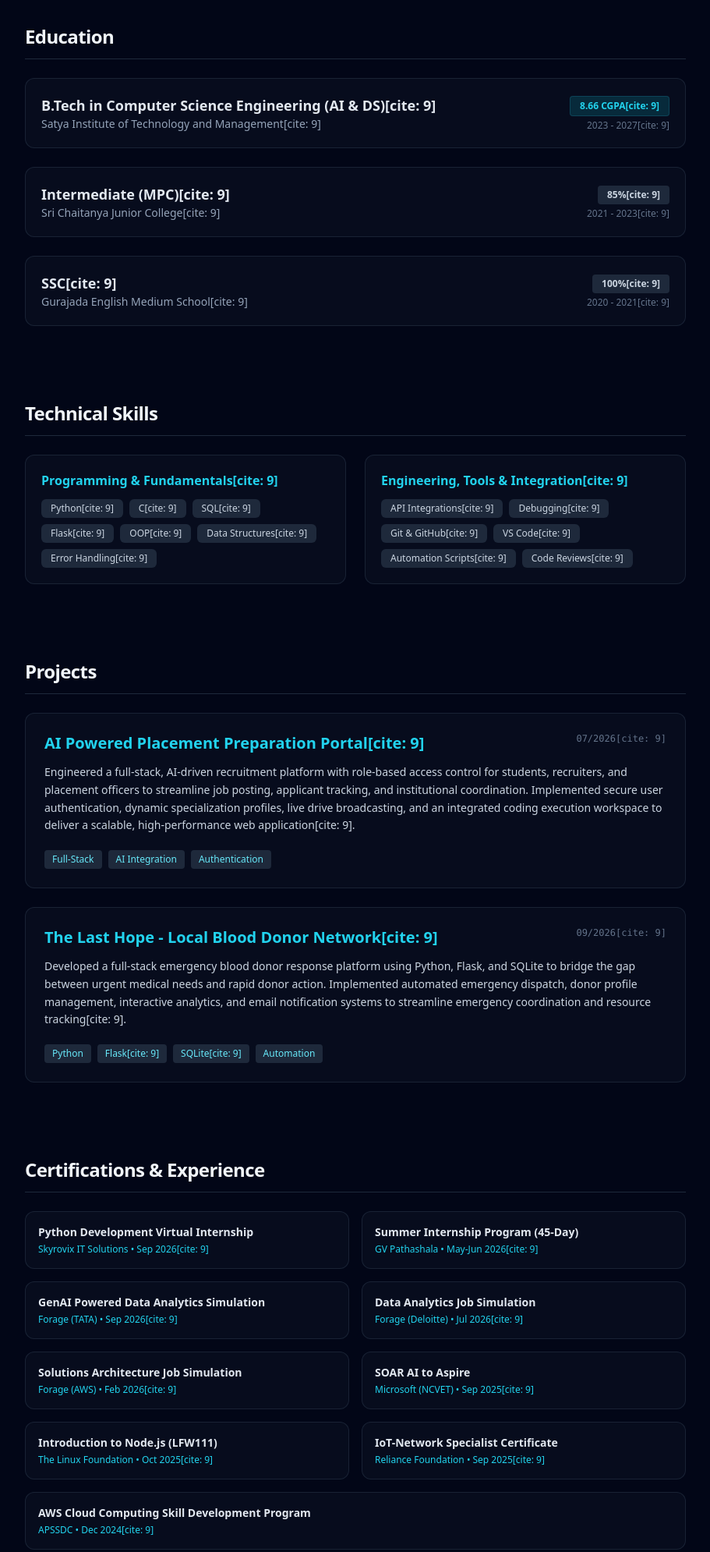
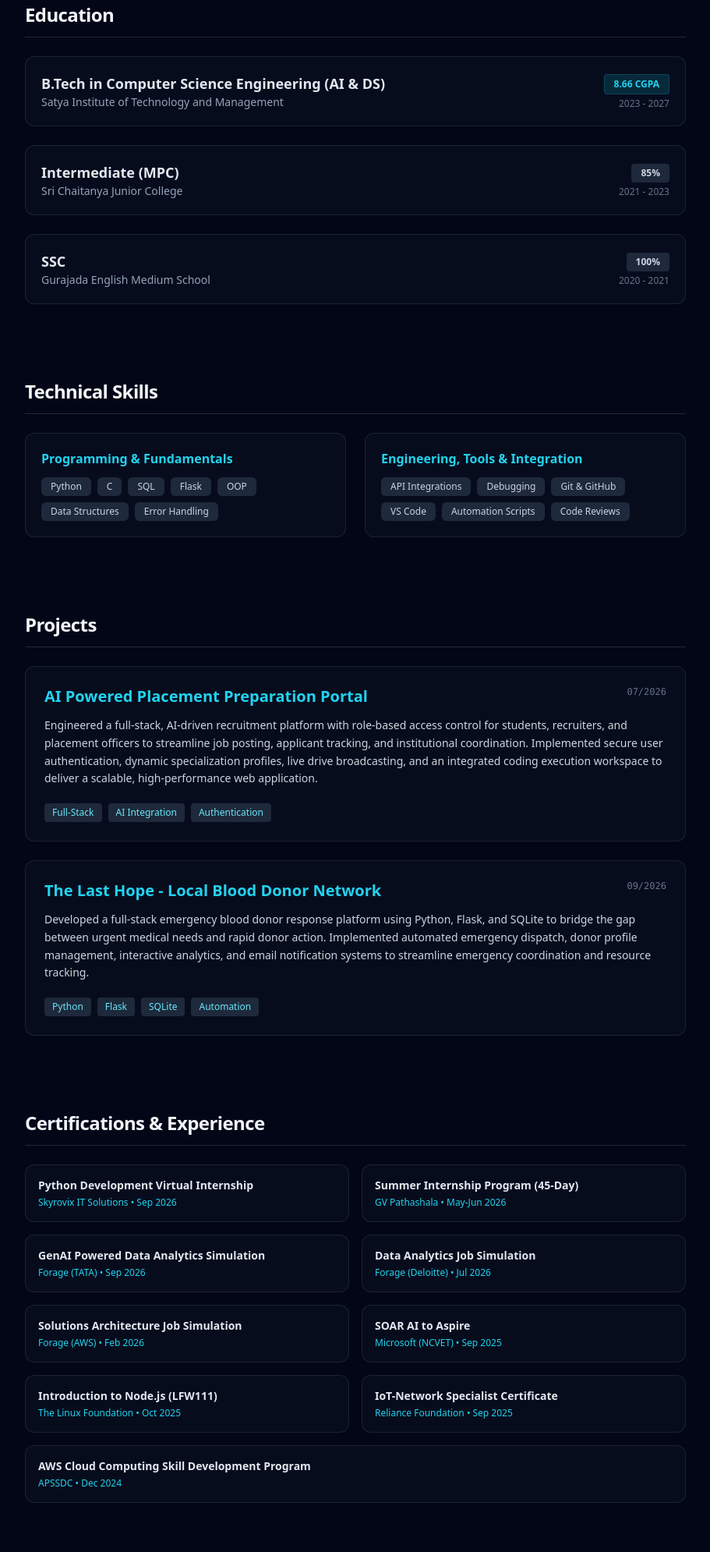
Before and after one commit to srinitya543-bot/Portfolio, a plain HTML site: page index.html in a window 1280 px wide. Shown: the part 567-2557 px from the top of the page at 78% size, without its empty margins (184-1095 px from the left). Drawn offline with nearby package versions, Linux system fonts and the light colour scheme.

Commit message:
Remove citation references from index.html

```diff
--- a/index.html
+++ b/index.html
@@ -34,7 +34,7 @@
                 Hi, I'm <span class="bg-gradient-to-r from-cyan-400 via-blue-400 to-indigo-500 bg-clip-text text-transparent">Katikireddy Srinitya</span>
             </h1>
             <p class="text-slate-300 text-base md:text-lg leading-relaxed max-w-3xl">
-                Motivated B.Tech Computer Science Engineering undergraduate specializing in Artificial Intelligence and Data Science[cite: 8], demonstrating a strong technical foundation in Python, C, Flask, SQL, data structures, and object-oriented programming[cite: 8]. Proficient in debugging, data processing, API integration, and building scalable software solutions[cite: 8].
+                Motivated B.Tech Computer Science Engineering undergraduate specializing in Artificial Intelligence and Data Science, demonstrating a strong technical foundation in Python, C, Flask, SQL, data structures, and object-oriented programming. Proficient in debugging, data processing, API integration, and building scalable software solutions.
             </p>
             <div class="flex flex-wrap gap-4 pt-2">
                 <a href="#projects" class="px-6 py-3 rounded-lg bg-cyan-500 hover:bg-cyan-400 text-slate-950 font-semibold transition">View Projects</a>
@@ -49,34 +49,34 @@
             <div class="space-y-6">
                 <div class="p-5 rounded-xl bg-slate-900/40 border border-slate-800/80 flex flex-col md:flex-row justify-between items-start md:items-center gap-2">
                     <div>
-                        <h3 class="font-bold text-lg text-slate-200">B.Tech in Computer Science Engineering (AI & DS)[cite: 9]</h3>
-                        <p class="text-slate-400 text-sm">Satya Institute of Technology and Management[cite: 9]</p>
+                        <h3 class="font-bold text-lg text-slate-200">B.Tech in Computer Science Engineering (AI & DS)</h3>
+                        <p class="text-slate-400 text-sm">Satya Institute of Technology and Management</p>
                     </div>
                     <div class="text-right">
-                        <span class="inline-block px-3 py-1 rounded bg-cyan-950/80 text-cyan-400 text-xs font-semibold border border-cyan-800/50">8.66 CGPA[cite: 9]</span>
-                        <p class="text-slate-500 text-xs mt-1">2023 - 2027[cite: 9]</p>
+                        <span class="inline-block px-3 py-1 rounded bg-cyan-950/80 text-cyan-400 text-xs font-semibold border border-cyan-800/50">8.66 CGPA</span>
+                        <p class="text-slate-500 text-xs mt-1">2023 - 2027</p>
                     </div>
                 </div>
 
                 <div class="p-5 rounded-xl bg-slate-900/40 border border-slate-800/80 flex flex-col md:flex-row justify-between items-start md:items-center gap-2">
                     <div>
-                        <h3 class="font-bold text-lg text-slate-200">Intermediate (MPC)[cite: 9]</h3>
-                        <p class="text-slate-400 text-sm">Sri Chaitanya Junior College[cite: 9]</p>
+                        <h3 class="font-bold text-lg text-slate-200">Intermediate (MPC)</h3>
+                        <p class="text-slate-400 text-sm">Sri Chaitanya Junior College</p>
                     </div>
                     <div class="text-right">
-                        <span class="inline-block px-3 py-1 rounded bg-slate-800 text-slate-300 text-xs font-semibold">85%[cite: 9]</span>
-                        <p class="text-slate-500 text-xs mt-1">2021 - 2023[cite: 9]</p>
+                        <span class="inline-block px-3 py-1 rounded bg-slate-800 text-slate-300 text-xs font-semibold">85%</span>
+                        <p class="text-slate-500 text-xs mt-1">2021 - 2023</p>
                     </div>
                 </div>
 
                 <div class="p-5 rounded-xl bg-slate-900/40 border border-slate-800/80 flex flex-col md:flex-row justify-between items-start md:items-center gap-2">
                     <div>
-                        <h3 class="font-bold text-lg text-slate-200">SSC[cite: 9]</h3>
-                        <p class="text-slate-400 text-sm">Gurajada English Medium School[cite: 9]</p>
+                        <h3 class="font-bold text-lg text-slate-200">SSC</h3>
+                        <p class="text-slate-400 text-sm">Gurajada English Medium School</p>
                     </div>
                     <div class="text-right">
-                        <span class="inline-block px-3 py-1 rounded bg-slate-800 text-slate-300 text-xs font-semibold">100%[cite: 9]</span>
-                        <p class="text-slate-500 text-xs mt-1">2020 - 2021[cite: 9]</p>
+                        <span class="inline-block px-3 py-1 rounded bg-slate-800 text-slate-300 text-xs font-semibold">100%</span>
+                        <p class="text-slate-500 text-xs mt-1">2020 - 2021</p>
                     </div>
                 </div>
             </div>
@@ -87,26 +87,26 @@
             <h2 class="text-2xl font-bold tracking-tight border-b border-slate-800 pb-3">Technical Skills</h2>
             <div class="grid grid-cols-1 md:grid-cols-2 gap-6">
                 <div class="p-5 rounded-xl bg-slate-900/40 border border-slate-800/80 space-y-3">
-                    <h3 class="font-semibold text-cyan-400">Programming & Fundamentals[cite: 9]</h3>
+                    <h3 class="font-semibold text-cyan-400">Programming & Fundamentals</h3>
                     <div class="flex flex-wrap gap-2">
-                        <span class="px-3 py-1 rounded-md bg-slate-800 text-xs text-slate-300">Python[cite: 9]</span>
-                        <span class="px-3 py-1 rounded-md bg-slate-800 text-xs text-slate-300">C[cite: 9]</span>
-                        <span class="px-3 py-1 rounded-md bg-slate-800 text-xs text-slate-300">SQL[cite: 9]</span>
-                        <span class="px-3 py-1 rounded-md bg-slate-800 text-xs text-slate-300">Flask[cite: 9]</span>
-                        <span class="px-3 py-1 rounded-md bg-slate-800 text-xs text-slate-300">OOP[cite: 9]</span>
-                        <span class="px-3 py-1 rounded-md bg-slate-800 text-xs text-slate-300">Data Structures[cite: 9]</span>
-                        <span class="px-3 py-1 rounded-md bg-slate-800 text-xs text-slate-300">Error Handling[cite: 9]</span>
+                        <span class="px-3 py-1 rounded-md bg-slate-800 text-xs text-slate-300">Python</span>
+                        <span class="px-3 py-1 rounded-md bg-slate-800 text-xs text-slate-300">C</span>
+                        <span class="px-3 py-1 rounded-md bg-slate-800 text-xs text-slate-300">SQL</span>
+                        <span class="px-3 py-1 rounded-md bg-slate-800 text-xs text-slate-300">Flask</span>
+                        <span class="px-3 py-1 rounded-md bg-slate-800 text-xs text-slate-300">OOP</span>
+                        <span class="px-3 py-1 rounded-md bg-slate-800 text-xs text-slate-300">Data Structures</span>
+                        <span class="px-3 py-1 rounded-md bg-slate-800 text-xs text-slate-300">Error Handling</span>
                     </div>
                 </div>
                 <div class="p-5 rounded-xl bg-slate-900/40 border border-slate-800/80 space-y-3">
-                    <h3 class="font-semibold text-cyan-400">Engineering, Tools & Integration[cite: 9]</h3>
+                    <h3 class="font-semibold text-cyan-400">Engineering, Tools & Integration</h3>
                     <div class="flex flex-wrap gap-2">
-                        <span class="px-3 py-1 rounded-md bg-slate-800 text-xs text-slate-300">API Integrations[cite: 9]</span>
-                        <span class="px-3 py-1 rounded-md bg-slate-800 text-xs text-slate-300">Debugging[cite: 9]</span>
-                        <span class="px-3 py-1 rounded-md bg-slate-800 text-xs text-slate-300">Git & GitHub[cite: 9]</span>
-                        <span class="px-3 py-1 rounded-md bg-slate-800 text-xs text-slate-300">VS Code[cite: 9]</span>
-                        <span class="px-3 py-1 rounded-md bg-slate-800 text-xs text-slate-300">Automation Scripts[cite: 9]</span>
-                        <span class="px-3 py-1 rounded-md bg-slate-800 text-xs text-slate-300">Code Reviews[cite: 9]</span>
+                        <span class="px-3 py-1 rounded-md bg-slate-800 text-xs text-slate-300">API Integrations</span>
+                        <span class="px-3 py-1 rounded-md bg-slate-800 text-xs text-slate-300">Debugging</span>
+                        <span class="px-3 py-1 rounded-md bg-slate-800 text-xs text-slate-300">Git & GitHub</span>
+                        <span class="px-3 py-1 rounded-md bg-slate-800 text-xs text-slate-300">VS Code</span>
+                        <span class="px-3 py-1 rounded-md bg-slate-800 text-xs text-slate-300">Automation Scripts</span>
+                        <span class="px-3 py-1 rounded-md bg-slate-800 text-xs text-slate-300">Code Reviews</span>
                     </div>
                 </div>
             </div>
@@ -119,11 +119,11 @@
                 <!-- Project 1 -->
                 <div class="p-6 rounded-xl bg-slate-900/40 border border-slate-800/80 space-y-3">
                     <div class="flex justify-between items-start">
-                        <h3 class="text-xl font-bold text-cyan-400">AI Powered Placement Preparation Portal[cite: 9]</h3>
-                        <span class="text-xs text-slate-500 font-mono">07/2026[cite: 9]</span>
+                        <h3 class="text-xl font-bold text-cyan-400">AI Powered Placement Preparation Portal</h3>
+                        <span class="text-xs text-slate-500 font-mono">07/2026</span>
                     </div>
                     <p class="text-sm text-slate-300 leading-relaxed">
-                        Engineered a full-stack, AI-driven recruitment platform with role-based access control for students, recruiters, and placement officers to streamline job posting, applicant tracking, and institutional coordination. Implemented secure user authentication, dynamic specialization profiles, live drive broadcasting, and an integrated coding execution workspace to deliver a scalable, high-performance web application[cite: 9].
+                        Engineered a full-stack, AI-driven recruitment platform with role-based access control for students, recruiters, and placement officers to streamline job posting, applicant tracking, and institutional coordination. Implemented secure user authentication, dynamic specialization profiles, live drive broadcasting, and an integrated coding execution workspace to deliver a scalable, high-performance web application.
                     </p>
                     <div class="flex flex-wrap gap-2 pt-2">
                         <span class="px-2.5 py-1 rounded bg-slate-800 text-xs font-medium text-cyan-300">Full-Stack</span>
@@ -135,16 +135,16 @@
                 <!-- Project 2 -->
                 <div class="p-6 rounded-xl bg-slate-900/40 border border-slate-800/80 space-y-3">
                     <div class="flex justify-between items-start">
-                        <h3 class="text-xl font-bold text-cyan-400">The Last Hope - Local Blood Donor Network[cite: 9]</h3>
-                        <span class="text-xs text-slate-500 font-mono">09/2026[cite: 9]</span>
+                        <h3 class="text-xl font-bold text-cyan-400">The Last Hope - Local Blood Donor Network</h3>
+                        <span class="text-xs text-slate-500 font-mono">09/2026</span>
                     </div>
                     <p class="text-sm text-slate-300 leading-relaxed">
-                        Developed a full-stack emergency blood donor response platform using Python, Flask, and SQLite to bridge the gap between urgent medical needs and rapid donor action. Implemented automated emergency dispatch, donor profile management, interactive analytics, and email notification systems to streamline emergency coordination and resource tracking[cite: 9].
+                        Developed a full-stack emergency blood donor response platform using Python, Flask, and SQLite to bridge the gap between urgent medical needs and rapid donor action. Implemented automated emergency dispatch, donor profile management, interactive analytics, and email notification systems to streamline emergency coordination and resource tracking.
                     </p>
                     <div class="flex flex-wrap gap-2 pt-2">
                         <span class="px-2.5 py-1 rounded bg-slate-800 text-xs font-medium text-cyan-300">Python</span>
-                        <span class="px-2.5 py-1 rounded bg-slate-800 text-xs font-medium text-cyan-300">Flask[cite: 9]</span>
-                        <span class="px-2.5 py-1 rounded bg-slate-800 text-xs font-medium text-cyan-300">SQLite[cite: 9]</span>
+                        <span class="px-2.5 py-1 rounded bg-slate-800 text-xs font-medium text-cyan-300">Flask</span>
+                        <span class="px-2.5 py-1 rounded bg-slate-800 text-xs font-medium text-cyan-300">SQLite</span>
                         <span class="px-2.5 py-1 rounded bg-slate-800 text-xs font-medium text-cyan-300">Automation</span>
                     </div>
                 </div>
@@ -157,39 +157,39 @@
             <div class="grid grid-cols-1 md:grid-cols-2 gap-4">
                 <div class="p-4 rounded-xl bg-slate-900/40 border border-slate-800/80 space-y-1">
                     <h3 class="font-semibold text-slate-200 text-sm">Python Development Virtual Internship</h3>
-                    <p class="text-xs text-cyan-400">Skyrovix IT Solutions • Sep 2026[cite: 9]</p>
+                    <p class="text-xs text-cyan-400">Skyrovix IT Solutions • Sep 2026</p>
                 </div>
                 <div class="p-4 rounded-xl bg-slate-900/40 border border-slate-800/80 space-y-1">
                     <h3 class="font-semibold text-slate-200 text-sm">Summer Internship Program (45-Day)</h3>
-                    <p class="text-xs text-cyan-400">GV Pathashala • May-Jun 2026[cite: 9]</p>
+                    <p class="text-xs text-cyan-400">GV Pathashala • May-Jun 2026</p>
                 </div>
                 <div class="p-4 rounded-xl bg-slate-900/40 border border-slate-800/80 space-y-1">
                     <h3 class="font-semibold text-slate-200 text-sm">GenAI Powered Data Analytics Simulation</h3>
-                    <p class="text-xs text-cyan-400">Forage (TATA) • Sep 2026[cite: 9]</p>
+                    <p class="text-xs text-cyan-400">Forage (TATA) • Sep 2026</p>
                 </div>
                 <div class="p-4 rounded-xl bg-slate-900/40 border border-slate-800/80 space-y-1">
                     <h3 class="font-semibold text-slate-200 text-sm">Data Analytics Job Simulation</h3>
-                    <p class="text-xs text-cyan-400">Forage (Deloitte) • Jul 2026[cite: 9]</p>
+                    <p class="text-xs text-cyan-400">Forage (Deloitte) • Jul 2026</p>
                 </div>
                 <div class="p-4 rounded-xl bg-slate-900/40 border border-slate-800/80 space-y-1">
                     <h3 class="font-semibold text-slate-200 text-sm">Solutions Architecture Job Simulation</h3>
-                    <p class="text-xs text-cyan-400">Forage (AWS) • Feb 2026[cite: 9]</p>
+                    <p class="text-xs text-cyan-400">Forage (AWS) • Feb 2026</p>
                 </div>
                 <div class="p-4 rounded-xl bg-slate-900/40 border border-slate-800/80 space-y-1">
                     <h3 class="font-semibold text-slate-200 text-sm">SOAR AI to Aspire</h3>
-                    <p class="text-xs text-cyan-400">Microsoft (NCVET) • Sep 2025[cite: 9]</p>
+                    <p class="text-xs text-cyan-400">Microsoft (NCVET) • Sep 2025</p>
                 </div>
                 <div class="p-4 rounded-xl bg-slate-900/40 border border-slate-800/80 space-y-1">
                     <h3 class="font-semibold text-slate-200 text-sm">Introduction to Node.js (LFW111)</h3>
-                    <p class="text-xs text-cyan-400">The Linux Foundation • Oct 2025[cite: 9]</p>
+                    <p class="text-xs text-cyan-400">The Linux Foundation • Oct 2025</p>
                 </div>
                 <div class="p-4 rounded-xl bg-slate-900/40 border border-slate-800/80 space-y-1">
                     <h3 class="font-semibold text-slate-200 text-sm">IoT-Network Specialist Certificate</h3>
-                    <p class="text-xs text-cyan-400">Reliance Foundation • Sep 2025[cite: 9]</p>
+                    <p class="text-xs text-cyan-400">Reliance Foundation • Sep 2025</p>
                 </div>
                 <div class="p-4 rounded-xl bg-slate-900/40 border border-slate-800/80 space-y-1 md:col-span-2">
                     <h3 class="font-semibold text-slate-200 text-sm">AWS Cloud Computing Skill Development Program</h3>
-                    <p class="text-xs text-cyan-400">APSSDC • Dec 2024[cite: 9]</p>
+                    <p class="text-xs text-cyan-400">APSSDC • Dec 2024</p>
                 </div>
             </div>
         </section>
@@ -201,28 +201,28 @@
                 <div class="p-5 rounded-xl bg-slate-900/40 border border-slate-800/80 space-y-1">
                     <div class="flex justify-between items-start">
                         <h3 class="font-bold text-slate-200 text-sm md:text-base">Best Student Certificate of Appreciation</h3>
-                        <span class="text-xs text-slate-500 font-mono">11/2025[cite: 9]</span>
+                        <span class="text-xs text-slate-500 font-mono">11/2025</span>
                     </div>
-                    <p class="text-xs text-cyan-400">Andhra Pradesh Library Association, Vizianagaram District Branch[cite: 9]</p>
-                    <p class="text-sm text-slate-300 pt-1">Recognized for outstanding merit and exemplary student performance during the National Library Week celebrations[cite: 9].</p>
+                    <p class="text-xs text-cyan-400">Andhra Pradesh Library Association, Vizianagaram District Branch</p>
+                    <p class="text-sm text-slate-300 pt-1">Recognized for outstanding merit and exemplary student performance during the National Library Week celebrations.</p>
                 </div>
 
                 <div class="p-5 rounded-xl bg-slate-900/40 border border-slate-800/80 space-y-1">
                     <div class="flex justify-between items-start">
                         <h3 class="font-bold text-slate-200 text-sm md:text-base">Best Performer Award in Full Stack Python Workshop</h3>
-                        <span class="text-xs text-slate-500 font-mono">09/2025[cite: 9]</span>
+                        <span class="text-xs text-slate-500 font-mono">09/2025</span>
                     </div>
-                    <p class="text-xs text-cyan-400">AIM UpSkill Technologies[cite: 9]</p>
-                    <p class="text-sm text-slate-300 pt-1">Awarded for exceptional performance, active participation, and technical dedication demonstrated throughout the intensive full-stack Python development workshop[cite: 9].</p>
+                    <p class="text-xs text-cyan-400">AIM UpSkill Technologies</p>
+                    <p class="text-sm text-slate-300 pt-1">Awarded for exceptional performance, active participation, and technical dedication demonstrated throughout the intensive full-stack Python development workshop.</p>
                 </div>
 
                 <div class="p-5 rounded-xl bg-slate-900/40 border border-slate-800/80 space-y-1">
                     <div class="flex justify-between items-start">
                         <h3 class="font-bold text-slate-200 text-sm md:text-base">C-Programming Boot Camp & Hackathon</h3>
-                        <span class="text-xs text-slate-500 font-mono">12/2024[cite: 9]</span>
+                        <span class="text-xs text-slate-500 font-mono">12/2024</span>
                     </div>
-                    <p class="text-xs text-cyan-400">COIGN Consultants Pvt. Ltd.[cite: 9]</p>
-                    <p class="text-sm text-slate-300 pt-1">Successfully completed an intensive technical boot camp and hackathon dedicated to core C-Programming concepts, collaborating with peers to design, debug, and implement functional program logic under structured constraints[cite: 9].</p>
+                    <p class="text-xs text-cyan-400">COIGN Consultants Pvt. Ltd.</p>
+                    <p class="text-sm text-slate-300 pt-1">Successfully completed an intensive technical boot camp and hackathon dedicated to core C-Programming concepts, collaborating with peers to design, debug, and implement functional program logic under structured constraints.</p>
                 </div>
             </div>
         </section>
```
